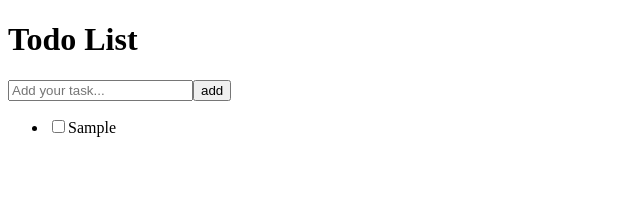
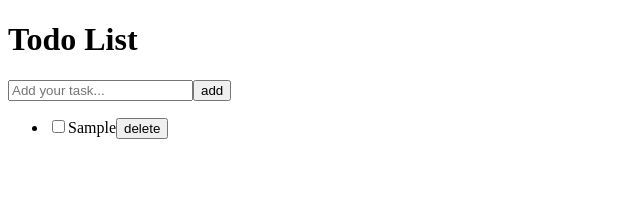
Before and after one commit to rosieespencer/ToDo-List, a React (Vite) app: page / in a window 1280 px wide. Both pictures are taken after typing "Sample" into the empty fields and a click on the button "add". Shown: the top 208 px of the page, without its empty margins (0-640 px from the left). Built offline with nearby package versions, Linux system fonts and the light colour scheme.

Commit message:
Adds ability to delete tasks from Todo list

```diff
--- a/src/App.tsx
+++ b/src/App.tsx
@@ -33,6 +33,11 @@ function App() {
     setTask('');
   }
 
+  const handleDelete = (id: number) => {
+    const newTodos = todos.filter(todo => todo.id !== id);
+    setTodos(newTodos);
+  }
+
   return (
     <div>
       <h1 className="header">Todo List</h1>
@@ -49,8 +54,9 @@ function App() {
       <ul>
         {todos.map((todo) => (
           <li key={todo.id}>
-            <input type="checkbox"/>
+            <input type="checkbox" />
             {todo.task}
+            <button className="delete" onClick={() => handleDelete(todo.id)}>delete</button>
           </li>
         ))}
       </ul>
```
